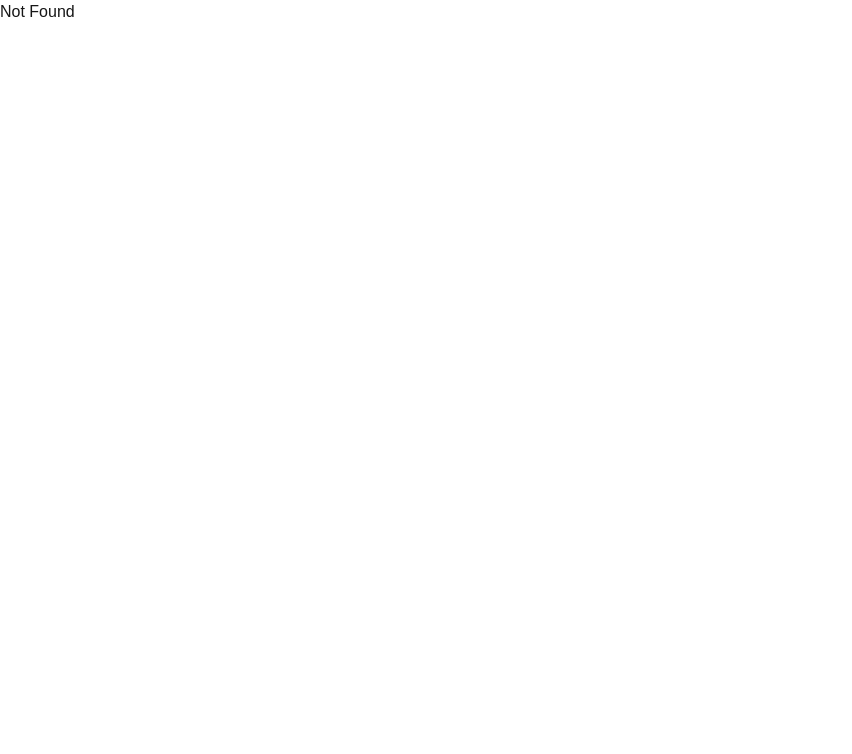
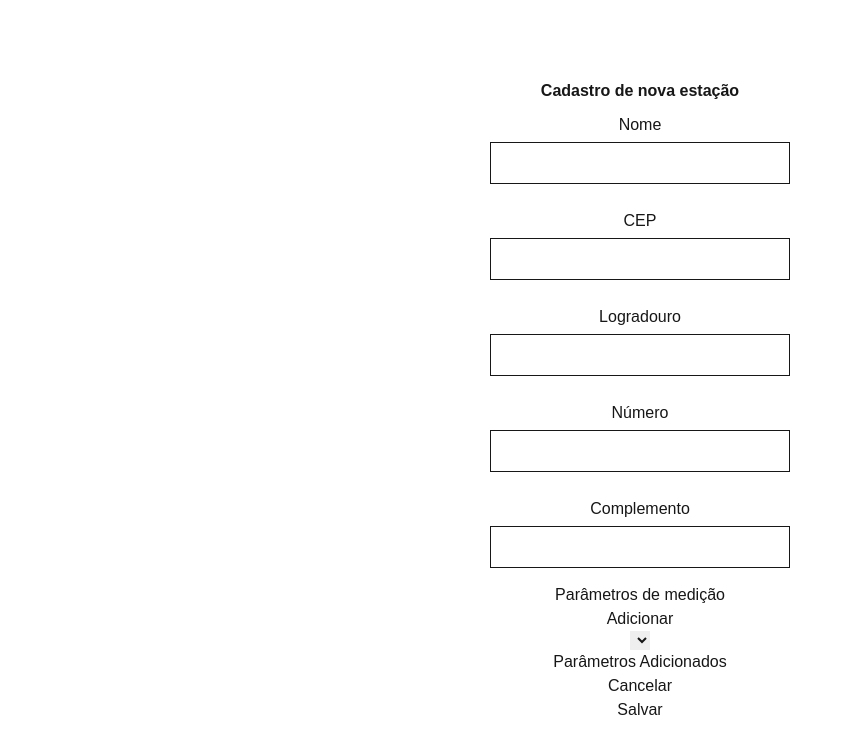
Before and after one commit to Grupo-Syntax-Squad/Tupan-Front, a Next.js app in the folder tupan/: page /cadastro-estacoes in a window 1280 px wide. Before the commit this address had no page. Shown: the top 754 px of the page, without its empty margins (0-852 px from the left). Built offline with nearby package versions, Linux system fonts and the light colour scheme.

Commit message:
func: Criando páginas de cadastro e visualização de estações

```diff
--- a/tupan/package.json
+++ b/tupan/package.json
@@ -12,7 +12,8 @@
   "dependencies": {
     "next": "14.2.9",
     "react": "^18",
-    "react-dom": "^18"
+    "react-dom": "^18",
+    "tupan": "file:"
   },
   "devDependencies": {
     "@testing-library/dom": "^10.4.0",
--- /dev/null
+++ b/tupan/src/app/cadastro-estacoes/page.tsx
@@ -0,0 +1,24 @@
+export default function CadastroEstacoes() {
+  return (
+    <div className="cadastro-estacoes">
+      <h1><span>Cadastro de nova estação</span></h1>
+      <label htmlFor="nome">Nome</label>
+      <input type="text" />
+      <label htmlFor="cep">CEP</label>
+      <input type="text" />
+      <label htmlFor="logradouto">Logradouro</label>
+      <input type="text" />
+      <label htmlFor="numero">Número</label>
+      <input type="text" />
+      <label htmlFor="complemento">Complemento</label>
+      <input type="text" />
+      <p>Parâmetros de medição</p>
+      <button>Adicionar</button>
+      <select name="" id=""></select>
+      <p>Parâmetros Adicionados</p>
+      {/* Adicionar os parâmetros */}
+      <button className="cancelar">Cancelar</button>
+      <button className="salvar">Salvar</button>
+    </div>
+  );
+}
--- /dev/null
+++ b/tupan/src/app/estacoes/page.tsx
@@ -0,0 +1,7 @@
+export default function Estacoes(){
+    return(
+        <>
+        <h1>Estacoes</h1>
+        </>
+    )
+}
--- a/tupan/src/app/page.tsx
+++ b/tupan/src/app/page.tsx
@@ -1,7 +1,5 @@
 export default function Home() {
-  return (
-    <>
-    <h1>Tupã</h1>
-    </>
-  );
-}
+    return (
+      <h1>Página Home</h1>
+    );
+  }
--- a/tupan/src/styles/globals.css
+++ b/tupan/src/styles/globals.css
@@ -25,3 +25,42 @@ body {
     text-wrap: balance;
   }
 }
+
+.cadastro-estacoes {
+  display: flex;
+  flex-direction: column;
+}
+
+.cadastro-estacoes input {
+  max-width: 200px;
+}
+
+input {
+  border: 1px solid var(--foreground);
+}
+
+.cadastro-estacoes {
+  display: flex;
+  flex-direction: column;
+  align-items: center;
+  justify-content: center;
+  min-height: 100vh;
+  padding: 20px;
+  box-sizing: border-box;
+}
+
+.cadastro-estacoes label {
+  margin-top: 10px;
+  margin-bottom: 5px;
+}
+
+.cadastro-estacoes input {
+  margin-bottom: 15px;
+  padding: 8px;
+  width: 100%;
+  max-width: 300px;
+}
+
+h1 > span {
+  font-weight: bold;
+}
```
Also changed, not shown: 1 other file (tests, documents, lock files or other folders).
